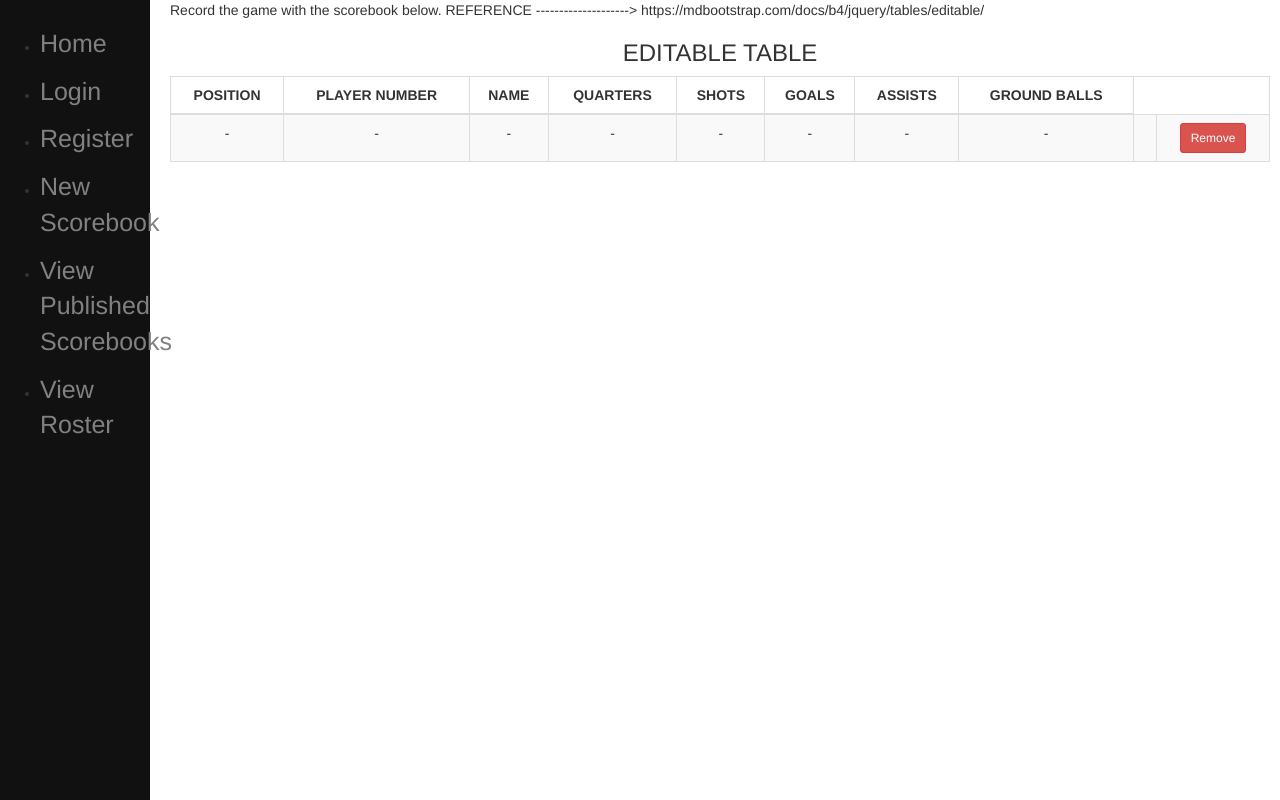
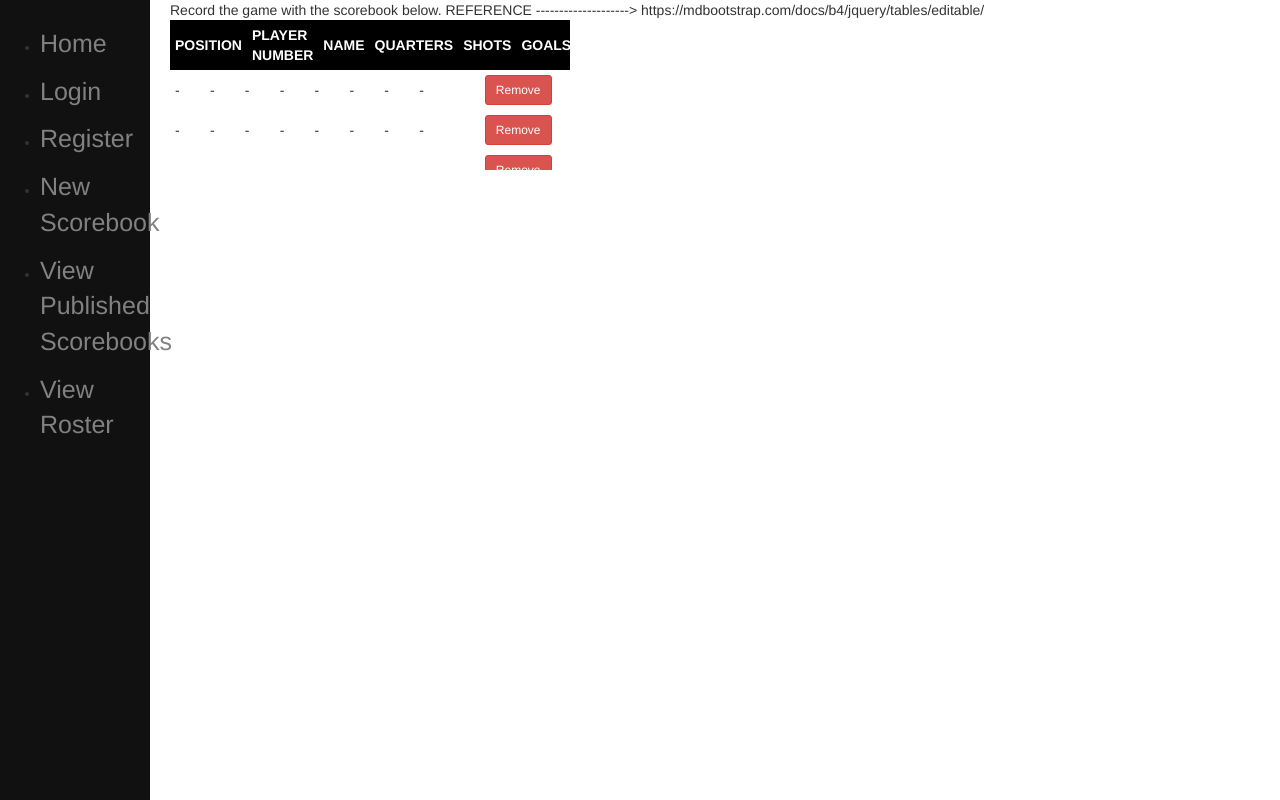
Before and after one commit to ch0164/lacrosse_scoreboard, a Django app: template core/templates/scorebook.html in a window 1280 px wide. Run offline with Django 3.2, Linux system fonts and the light colour scheme; the template is opened without the code that fills it, so the values that code supplies are empty; some libraries are stand-ins or nearby versions.

Commit message:
add scrollbar

```diff
--- a/core/templates/scorebook.html
+++ b/core/templates/scorebook.html
@@ -5,17 +5,39 @@
 {% block content %}
 Record the game with the scorebook below.
 REFERENCE --------------------> https://mdbootstrap.com/docs/b4/jquery/tables/editable/
-<div class="scorebook">
-  <h3 class="scorebook-header text-center font-weight-bold text-uppercase py-4">
-    Editable table
-  </h3>
-  <div class="card-body">
-    <div id="table" class="table-editable">
-      <span class="table-add float-right mb-3 mr-2"
-        ><a href="#!" class="text-success"
-          ><i class="fas fa-plus fa-2x" aria-hidden="true"></i></a
-      ></span>
-      <table class="table table-bordered table-responsive-md table-striped text-center">
+<!DOCTYPE html>
+<html>
+  <head>
+    <title>Title of the document</title>
+    <style>
+      .fixed_header {
+        width: 400px;
+        table-layout: fixed;
+        border-collapse: collapse;
+      }
+      .fixed_header tbody {
+        display: block;
+        width: 100%;
+        overflow: auto;
+        height: 100px;
+      }
+      .fixed_header thead tr {
+        display: block;
+      }
+      .fixed_header thead {
+        background: black;
+        color: #fff;
+      }
+      .fixed_header th,
+      .fixed_header td {
+        padding: 5px;
+        text-align: left;
+        width: 200px;
+      }
+    </style>
+  </head>
+  <body>
+    <table class="fixed_header">
       <thead>
         <tr>
           <th class="text-center">POSITION</th>
@@ -57,9 +79,62 @@
             >
           </td>
         </tr>
+        <tr>
+          <td class="pt-3-half" contenteditable="true">-</td>
+          <td class="pt-3-half" contenteditable="true">-</td>
+          <td class="pt-3-half" contenteditable="true">-</td>
+          <td class="pt-3-half" contenteditable="true">-</td>
+          <td class="pt-3-half" contenteditable="true">-</td>
+          <td class="pt-3-half" contenteditable="true">-</td>
+          <td class="pt-3-half" contenteditable="true">-</td>
+          <td class="pt-3-half" contenteditable="true">-</td>
+          <td class="pt-3-half">
+            <span class="table-up"
+              ><a href="#!" class="indigo-text"
+                ><i class="fas fa-long-arrow-alt-up" aria-hidden="true"></i></a
+            ></span>
+            <span class="table-down"
+              ><a href="#!" class="indigo-text"
+                ><i class="fas fa-long-arrow-alt-down" aria-hidden="true"></i></a
+            ></span>
+          </td>
+          <td>
+            <span class="table-remove"
+              ><button type="button" class="btn btn-danger btn-rounded btn-sm my-0">
+                Remove
+              </button></span
+            >
+          </td>
+        </tr>
+        <tr>
+          <td class="pt-3-half" contenteditable="true">-</td>
+          <td class="pt-3-half" contenteditable="true">-</td>
+          <td class="pt-3-half" contenteditable="true">-</td>
+          <td class="pt-3-half" contenteditable="true">-</td>
+          <td class="pt-3-half" contenteditable="true">-</td>
+          <td class="pt-3-half" contenteditable="true">-</td>
+          <td class="pt-3-half" contenteditable="true">-</td>
+          <td class="pt-3-half" contenteditable="true">-</td>
+          <td class="pt-3-half">
+            <span class="table-up"
+              ><a href="#!" class="indigo-text"
+                ><i class="fas fa-long-arrow-alt-up" aria-hidden="true"></i></a
+            ></span>
+            <span class="table-down"
+              ><a href="#!" class="indigo-text"
+                ><i class="fas fa-long-arrow-alt-down" aria-hidden="true"></i></a
+            ></span>
+          </td>
+          <td>
+            <span class="table-remove"
+              ><button type="button" class="btn btn-danger btn-rounded btn-sm my-0">
+                Remove
+              </button></span
+            >
+          </td>
+        </tr>
       </tbody>
     </table>
-    </div>
-  </div>
-</div>
+  </body>
+</html>
 {% endblock %}
```
Lines whose indentation alone changed are shown as unchanged.
